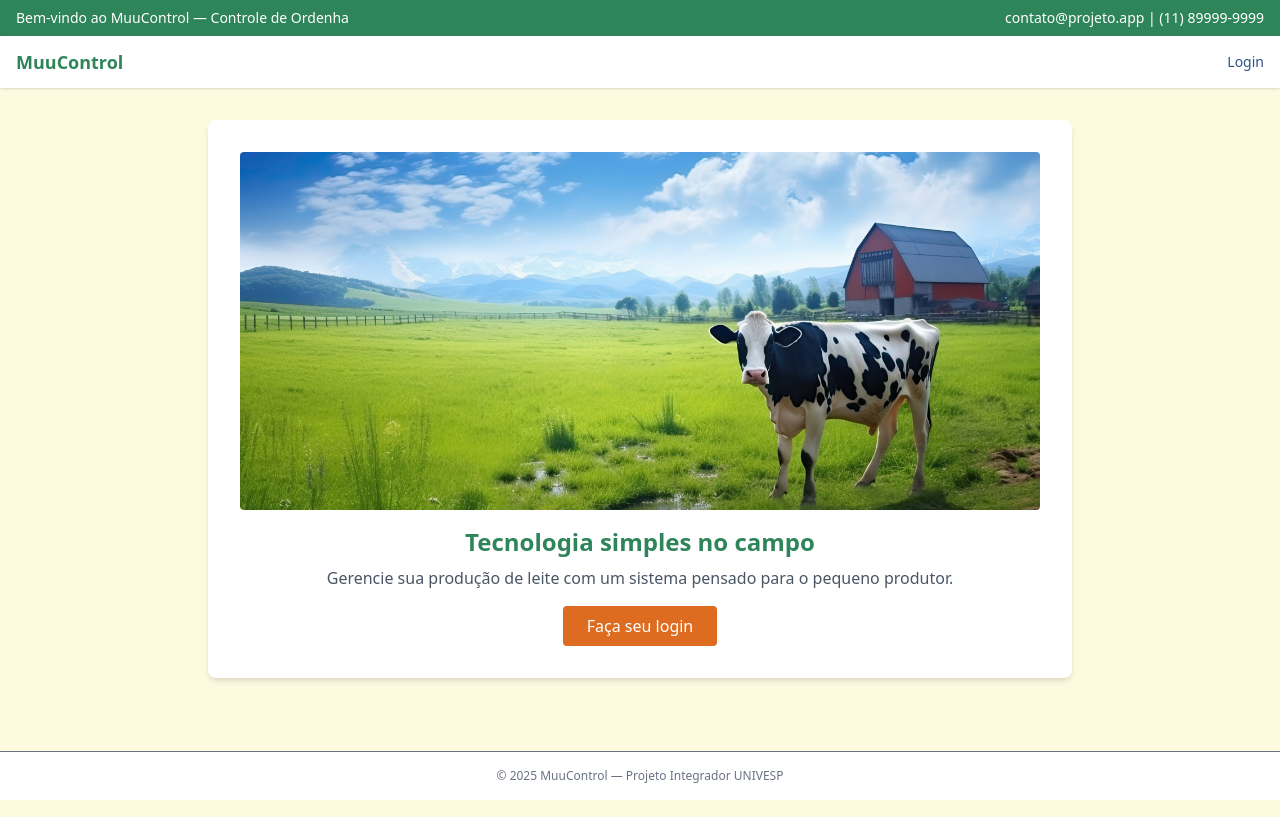
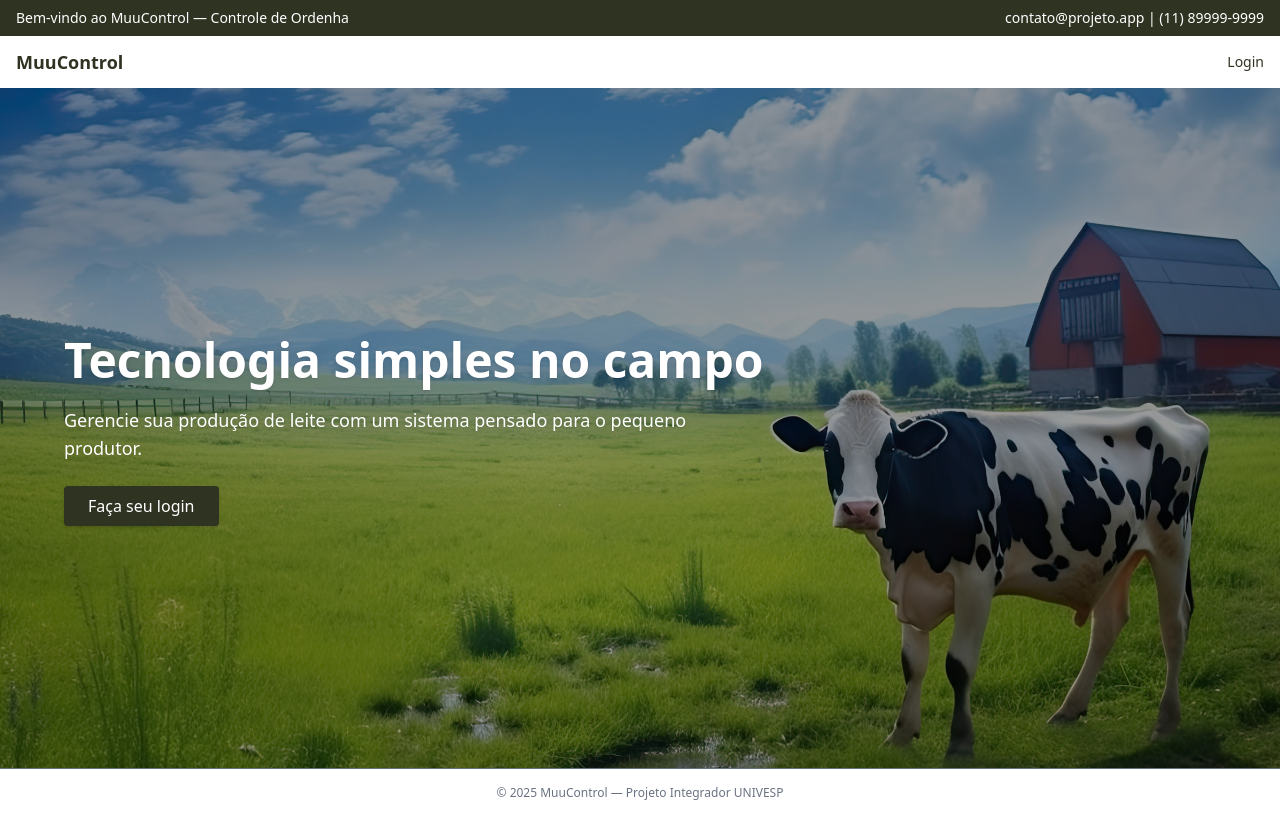
Before and after one commit to MathSecco/projeto_integrador_1, a Django app: page / in a window 1280 px wide. Run offline with Django 5.2, Linux system fonts and the light colour scheme; some libraries are stand-ins or nearby versions.

Commit message:
refactor: update color variables and enhance button styles across templates

```diff
--- a/backend/static/css/output.css
+++ b/backend/static/css/output.css
@@ -11,12 +11,14 @@
     --color-orange-700: oklch(55.3% 0.195 38.402);
     --color-green-100: oklch(96.2% 0.044 156.743);
     --color-green-800: oklch(44.8% 0.119 151.328);
+    --color-green-950: oklch(26.6% 0.065 152.934);
     --color-gray-300: oklch(87.2% 0.01 258.338);
     --color-gray-500: oklch(55.1% 0.027 264.364);
-    --color-gray-600: oklch(44.6% 0.03 256.802);
+    --color-black: #000;
     --color-white: #fff;
     --spacing: 0.25rem;
     --container-md: 28rem;
+    --container-2xl: 42rem;
     --container-4xl: 56rem;
     --text-xs: 0.75rem;
     --text-xs--line-height: calc(1 / 0.75);
@@ -26,10 +28,16 @@
     --text-lg--line-height: calc(1.75 / 1.125);
     --text-2xl: 1.5rem;
     --text-2xl--line-height: calc(2 / 1.5);
+    --text-4xl: 2.25rem;
+    --text-4xl--line-height: calc(2.5 / 2.25);
+    --text-5xl: 3rem;
+    --text-5xl--line-height: 1;
     --font-weight-medium: 500;
     --font-weight-semibold: 600;
     --font-weight-bold: 700;
-    --radius-lg: 0.5rem;
+    --leading-tight: 1.25;
+    --default-transition-duration: 150ms;
+    --default-transition-timing-function: cubic-bezier(0.4, 0, 0.2, 1);
     --default-font-family: var(--font-sans);
     --default-mono-font-family: var(--font-mono);
     --color-fundo: var(--fundo);
@@ -185,8 +193,20 @@
   }
 }
 @layer utilities {
+  .absolute {
+    position: absolute;
+  }
+  .relative {
+    position: relative;
+  }
   .static {
     position: static;
+  }
+  .inset-0 {
+    inset: calc(var(--spacing) * 0);
+  }
+  .z-10 {
+    z-index: 10;
   }
   .mx-auto {
     margin-inline: auto;
@@ -194,11 +214,11 @@
   .mt-1 {
     margin-top: calc(var(--spacing) * 1);
   }
-  .mt-2 {
-    margin-top: calc(var(--spacing) * 2);
-  }
   .mt-4 {
     margin-top: calc(var(--spacing) * 4);
+  }
+  .mt-6 {
+    margin-top: calc(var(--spacing) * 6);
   }
   .mb-1 {
     margin-bottom: calc(var(--spacing) * 1);
@@ -215,14 +235,20 @@
   .flex {
     display: flex;
   }
-  .inline-block {
-    display: inline-block;
+  .h-\[85vh\] {
+    height: 85vh;
+  }
+  .h-full {
+    height: 100%;
   }
   .min-h-screen {
     min-height: 100vh;
   }
   .w-full {
     width: 100%;
+  }
+  .max-w-2xl {
+    max-width: var(--container-2xl);
   }
   .max-w-4xl {
     max-width: var(--container-4xl);
@@ -239,8 +265,14 @@
   .items-center {
     align-items: center;
   }
+  .items-start {
+    align-items: flex-start;
+  }
   .justify-between {
     justify-content: space-between;
+  }
+  .justify-center {
+    justify-content: center;
   }
   .space-y-4 {
     :where(& > :not(:last-child)) {
@@ -259,9 +291,6 @@
   .rounded {
     border-radius: 0.25rem;
   }
-  .rounded-lg {
-    border-radius: var(--radius-lg);
-  }
   .border {
     border-style: var(--tw-border-style);
     border-width: 1px;
@@ -272,6 +301,12 @@
   }
   .border-gray-300 {
     border-color: var(--color-gray-300);
+  }
+  .bg-black\/40 {
+    background-color: color-mix(in srgb, #000 40%, transparent);
+    @supports (color: color-mix(in lab, red, red)) {
+      background-color: color-mix(in oklab, var(--color-black) 40%, transparent);
+    }
   }
   .bg-fundo {
     background-color: var(--color-fundo);
@@ -287,6 +322,12 @@
   }
   .bg-white {
     background-color: var(--color-white);
+  }
+  .bg-cover {
+    background-size: cover;
+  }
+  .bg-center {
+    background-position: center;
   }
   .p-8 {
     padding: calc(var(--spacing) * 8);
@@ -315,9 +356,16 @@
   .text-center {
     text-align: center;
   }
+  .text-left {
+    text-align: left;
+  }
   .text-2xl {
     font-size: var(--text-2xl);
     line-height: var(--tw-leading, var(--text-2xl--line-height));
+  }
+  .text-4xl {
+    font-size: var(--text-4xl);
+    line-height: var(--tw-leading, var(--text-4xl--line-height));
   }
   .text-lg {
     font-size: var(--text-lg);
@@ -330,6 +378,10 @@
   .text-xs {
     font-size: var(--text-xs);
     line-height: var(--tw-leading, var(--text-xs--line-height));
+  }
+  .leading-tight {
+    --tw-leading: var(--leading-tight);
+    line-height: var(--leading-tight);
   }
   .font-bold {
     --tw-font-weight: var(--font-weight-bold);
@@ -348,9 +400,6 @@
   }
   .text-gray-500 {
     color: var(--color-gray-500);
-  }
-  .text-gray-600 {
-    color: var(--color-gray-600);
   }
   .text-green-800 {
     color: var(--color-green-800);
@@ -378,6 +427,23 @@
     --tw-shadow: 0 4px 6px -1px var(--tw-shadow-color, rgb(0 0 0 / 0.1)), 0 2px 4px -2px var(--tw-shadow-color, rgb(0 0 0 / 0.1));
     box-shadow: var(--tw-inset-shadow), var(--tw-inset-ring-shadow), var(--tw-ring-offset-shadow), var(--tw-ring-shadow), var(--tw-shadow);
   }
+  .drop-shadow {
+    --tw-drop-shadow-size: drop-shadow(0 1px 2px var(--tw-drop-shadow-color, rgb(0 0 0 / 0.1))) drop-shadow(0 1px 1px var(--tw-drop-shadow-color, rgb(0 0 0 / 0.06)));
+    --tw-drop-shadow: drop-shadow(0 1px 2px rgb(0 0 0 / 0.1)) drop-shadow( 0 1px 1px rgb(0 0 0 / 0.06));
+    filter: var(--tw-blur,) var(--tw-brightness,) var(--tw-contrast,) var(--tw-grayscale,) var(--tw-hue-rotate,) var(--tw-invert,) var(--tw-saturate,) var(--tw-sepia,) var(--tw-drop-shadow,);
+  }
+  .transition {
+    transition-property: color, background-color, border-color, outline-color, text-decoration-color, fill, stroke, --tw-gradient-from, --tw-gradient-via, --tw-gradient-to, opacity, box-shadow, transform, translate, scale, rotate, filter, -webkit-backdrop-filter, backdrop-filter, display, visibility, content-visibility, overlay, pointer-events;
+    transition-timing-function: var(--tw-ease, var(--default-transition-timing-function));
+    transition-duration: var(--tw-duration, var(--default-transition-duration));
+  }
+  .hover\:bg-green-950 {
+    &:hover {
+      @media (hover: hover) {
+        background-color: var(--color-green-950);
+      }
+    }
+  }
   .hover\:bg-orange-700 {
     &:hover {
       @media (hover: hover) {
@@ -392,14 +458,25 @@
       }
     }
   }
+  .sm\:px-16 {
+    @media (width >= 40rem) {
+      padding-inline: calc(var(--spacing) * 16);
+    }
+  }
+  .sm\:text-5xl {
+    @media (width >= 40rem) {
+      font-size: var(--text-5xl);
+      line-height: var(--tw-leading, var(--text-5xl--line-height));
+    }
+  }
 }
 @layer base {
   :root {
-    --fundo: #fefae0;
-    --primario: #2f855a;
-    --secundario: #dd6b20;
-    --destaque: #2c5282;
-    --texto: #1a202c;
+    --fundo: rgb(43, 61, 45);
+    --primario: rgb(47, 51, 34);
+    --secundario: rgb(47, 51, 34);
+    --destaque: rgb(47, 51, 34);
+    --texto: rgb(0, 0, 0);
   }
 }
 @property --tw-space-y-reverse {
@@ -416,6 +493,10 @@
   syntax: "*";
   inherits: false;
   initial-value: solid;
+}
+@property --tw-leading {
+  syntax: "*";
+  inherits: false;
 }
 @property --tw-font-weight {
   syntax: "*";
@@ -486,12 +567,66 @@
   inherits: false;
   initial-value: 0 0 #0000;
 }
+@property --tw-blur {
+  syntax: "*";
+  inherits: false;
+}
+@property --tw-brightness {
+  syntax: "*";
+  inherits: false;
+}
+@property --tw-contrast {
+  syntax: "*";
+  inherits: false;
+}
+@property --tw-grayscale {
+  syntax: "*";
+  inherits: false;
+}
+@property --tw-hue-rotate {
+  syntax: "*";
+  inherits: false;
+}
+@property --tw-invert {
+  syntax: "*";
+  inherits: false;
+}
+@property --tw-opacity {
+  syntax: "*";
+  inherits: false;
+}
+@property --tw-saturate {
+  syntax: "*";
+  inherits: false;
+}
+@property --tw-sepia {
+  syntax: "*";
+  inherits: false;
+}
+@property --tw-drop-shadow {
+  syntax: "*";
+  inherits: false;
+}
+@property --tw-drop-shadow-color {
+  syntax: "*";
+  inherits: false;
+}
+@property --tw-drop-shadow-alpha {
+  syntax: "<percentage>";
+  inherits: false;
+  initial-value: 100%;
+}
+@property --tw-drop-shadow-size {
+  syntax: "*";
+  inherits: false;
+}
 @layer properties {
   @supports ((-webkit-hyphens: none) and (not (margin-trim: inline))) or ((-moz-orient: inline) and (not (color:rgb(from red r g b)))) {
     *, ::before, ::after, ::backdrop {
       --tw-space-y-reverse: 0;
       --tw-space-x-reverse: 0;
       --tw-border-style: solid;
+      --tw-leading: initial;
       --tw-font-weight: initial;
       --tw-shadow: 0 0 #0000;
       --tw-shadow-color: initial;
@@ -507,6 +642,19 @@
       --tw-ring-offset-width: 0px;
       --tw-ring-offset-color: #fff;
       --tw-ring-offset-shadow: 0 0 #0000;
+      --tw-blur: initial;
+      --tw-brightness: initial;
+      --tw-contrast: initial;
+      --tw-grayscale: initial;
+      --tw-hue-rotate: initial;
+      --tw-invert: initial;
+      --tw-opacity: initial;
+      --tw-saturate: initial;
+      --tw-sepia: initial;
+      --tw-drop-shadow: initial;
+      --tw-drop-shadow-color: initial;
+      --tw-drop-shadow-alpha: 100%;
+      --tw-drop-shadow-size: initial;
     }
   }
 }
--- a/backend/templates/base.html
+++ b/backend/templates/base.html
@@ -38,9 +38,11 @@
     </nav>
 
     <!-- Conteúdo -->
+    {% block fullwidth %}
     <main class="flex-grow max-w-4xl mx-auto px-4 py-8">
       {% block content %}{% endblock %}
     </main>
+    {% endblock %}
 
     <!-- Rodapé opcional -->
     <footer class="bg-white text-center text-xs py-4 border-t text-gray-500">
--- a/backend/templates/form_base.html
+++ b/backend/templates/form_base.html
@@ -15,7 +15,7 @@
         {% endif %}
       </div>
     {% endfor %}
-    <button type="submit" class="w-full bg-secundario text-white py-2 rounded hover:bg-orange-700">
+    <button type="submit" class="w-full bg-secundario text-white py-2 rounded hover:bg-green-950">
       Salvar
     </button>
   </form>
--- a/backend/templates/home.html
+++ b/backend/templates/home.html
@@ -3,15 +3,22 @@
 
 {% block title %}Início{% endblock %}
 
-{% block content %}
-<section class="bg-white p-8 rounded-lg shadow-md text-center">
-  <img class="mx-auto mb-4 rounded" src="{% static 'src/home-cow-2.jpg' %}" alt="Vaca no campo" />
-  <h1 class="text-2xl font-bold text-primario">Tecnologia simples no campo</h1>
-  <p class="text-gray-600 mt-2">
-    Gerencie sua produção de leite com um sistema pensado para o pequeno produtor.
-  </p>
-  <a href="{% url 'login' %}" class="inline-block mt-4 bg-secundario text-white px-6 py-2 rounded hover:bg-orange-700">
-    Faça seu login
-  </a>
+{% block fullwidth %}
+<section class="relative w-full h-[85vh] bg-cover bg-center" style="background-image: url('{% static 'src/home-cow-2.jpg' %}');">
+  <!-- Camada escura sobre a imagem -->
+  <div class="absolute inset-0 bg-black/40"></div>
+
+  <!-- Conteúdo alinhado à esquerda -->
+  <div class="relative z-10 h-full w-full flex flex-col justify-center items-start px-6 sm:px-16 text-left">
+    <h1 class="text-white text-4xl sm:text-5xl font-bold leading-tight drop-shadow">
+      Tecnologia simples no campo
+    </h1>
+    <p class="text-white mt-4 text-lg max-w-2xl drop-shadow">
+      Gerencie sua produção de leite com um sistema pensado para o pequeno produtor.
+    </p>
+    <a href="{% url 'login' %}" class="mt-6 bg-secundario text-white px-6 py-2 rounded hover:bg-green-950 transition shadow">
+      Faça seu login
+    </a>
+  </div>
 </section>
 {% endblock %}
--- a/backend/templates/usuario/login.html
+++ b/backend/templates/usuario/login.html
@@ -15,7 +15,7 @@
         {% endif %}
       </div>
     {% endfor %}
-    <button type="submit" class="w-full bg-secundario text-white py-2 rounded hover:bg-orange-700">
+    <button type="submit" class="w-full bg-secundario text-white py-2 rounded hover:bg-green-950">
       Login
     </button>
   </form>
--- a/backend/templates/usuario/perfil.html
+++ b/backend/templates/usuario/perfil.html
@@ -15,7 +15,7 @@
         {% endif %}
       </div>
     {% endfor %}
-    <button type="submit" class="w-full bg-secundario text-white py-2 rounded hover:bg-orange-700">
+    <button type="submit" class="w-full bg-secundario text-white py-2 rounded hover:bg-green-950">
       Salvar alterações
     </button>
   </form>
--- a/backend/templates/usuario/registro.html
+++ b/backend/templates/usuario/registro.html
@@ -15,7 +15,7 @@
         {% endif %}
       </div>
     {% endfor %}
-    <button type="submit" class="w-full bg-secundario text-white py-2 rounded hover:bg-orange-700">
+    <button type="submit" class="w-full bg-secundario text-white py-2 rounded hover:bg-green-950">
       Registrar
     </button>
   </form>
```
Also changed, not shown: input.css (+5 -5 lines).
